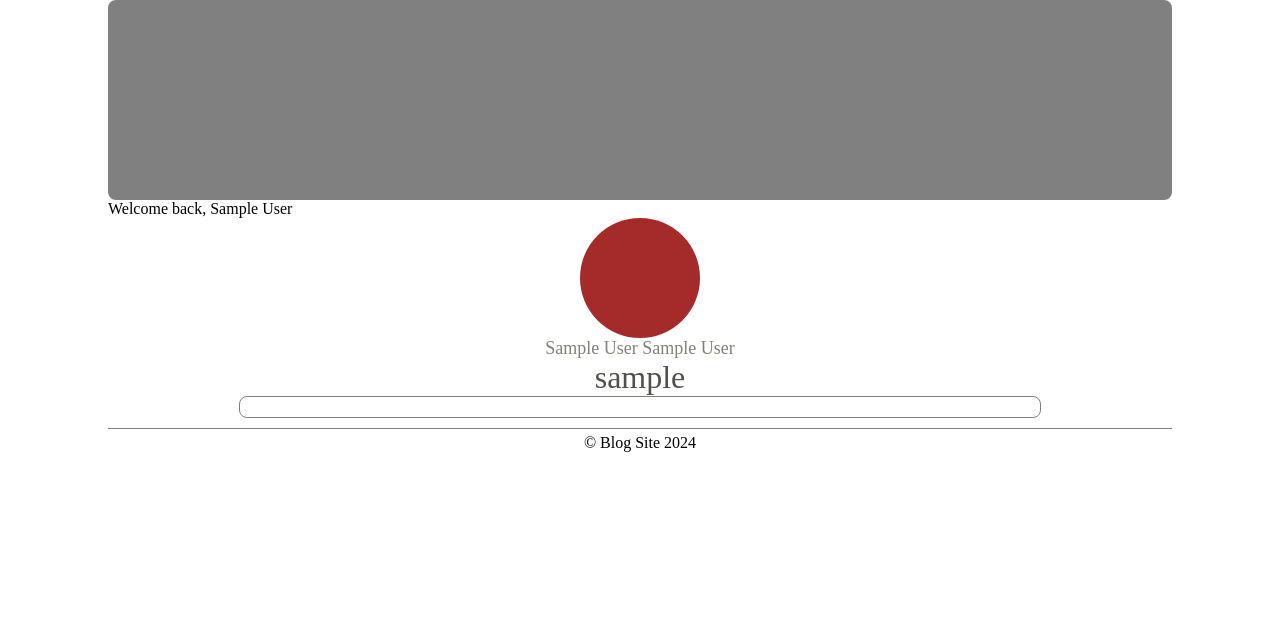
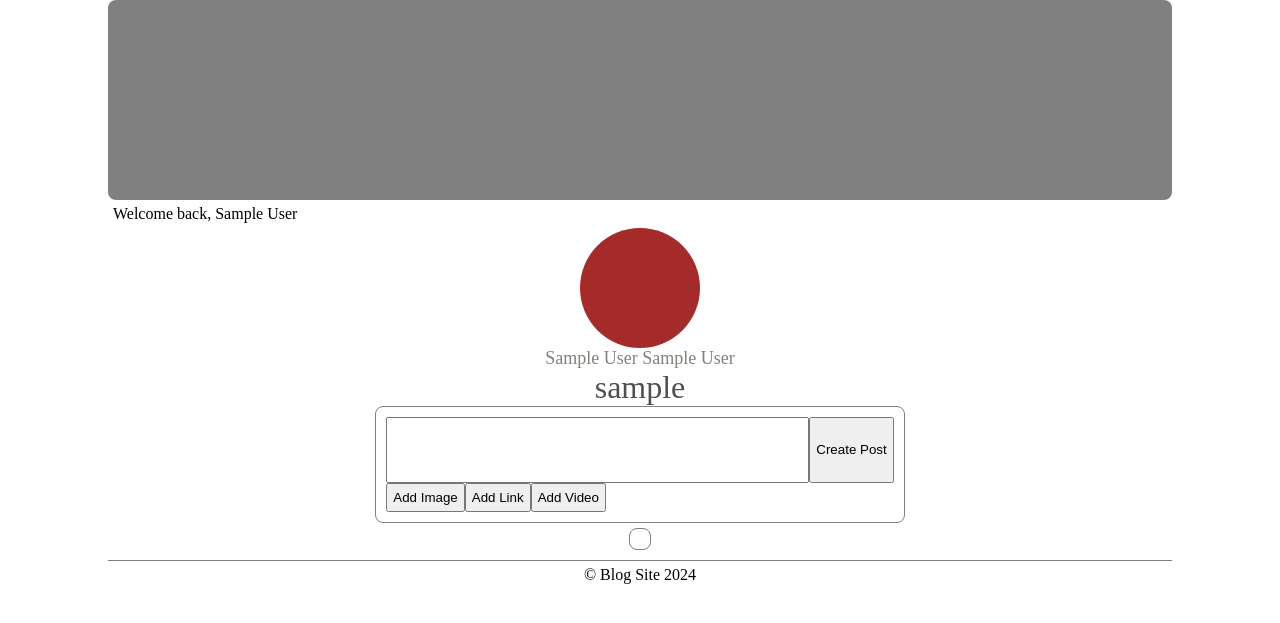
Before and after one commit to JacoMH/BlogPlatform, a PHP site: page /Profile.php in a window 1280 px wide. Shown: the part 75-698 px from the top of the page. Run offline with PHP 8.4, Linux system fonts and the light colour scheme; the visitor is signed in with stand-in values (Sample User, id 1); data that the repository does not hold is empty.

Commit message:
can now make posts, however the way is not very good

```diff
--- a/Profile.php
+++ b/Profile.php
@@ -27,9 +27,11 @@
         <div class="banner">
 
         </div>
+        <div class="topbanner">
         <?php
         echo("Welcome back, "); echo($_SESSION["firstName"]);
         ?>
+        </div>
         <div class="profilePic">
 
         </div>
@@ -43,12 +45,32 @@
             echo($_SESSION["username"]);
             ?>
         </span>
+        <form class="createPostContainer" action="Profile.php" method="POST">
+            <div style="display: flex; flex-direction: row;">
+                <textarea id="w3review" name="textContent" rows="4" cols="50"></textarea>
+                <button class = "createButton" type="submit" name="makePostButton">Create Post</button>
+            </div>
+            <div style="display: flex; flex-direction: row;">
+            <button class = "createButton" type="button" name="imageContent">Add Image</button>
+            <button class = "createButton" type="button" name="linkContent">Add Link</button>
+            <button class = "createButton" type="button" name="videoContent">Add Video</button>
+            </div>
+        </form>
+        <?php
+        //this method of it works but not well, need to find a way to clear the variables when refreshed.
+            if (isset($_POST['makePostButton']) && $_POST['textContent'] != "") {
+                $postContent = $_POST['textContent'] ?? null;
+                $addToPosts = $mysqli->prepare("INSERT INTO blogpost (userID, blogPostText) VALUES ('$SessionUser', '$postContent')");
+                $addToPosts->execute();
+            }
+        ?>
         <div class="AllPostsContainer">
             <?php
             //do if statements depending on the type of post it is, e.g. if its just text then do a just text post, with images has a diff format etc.
             while ($row = mysqli_fetch_assoc($result)) {
                 $profileID = $row['userID'];
 
+                echo("<div class='post'>");
                 //fetch their profile
                 $fetchUserProfile = "SELECT profilePicture, username FROM user where userID = '$profileID'";
 
@@ -57,11 +79,6 @@
                 $profileResult = mysqli_query($mysqli, $fetchUserProfile);
                 $profile = mysqli_fetch_assoc($profileResult);
                 echo($profile["profilePicture"]);
-                echo("</div>");
-
-                //username
-                echo("<div class = 'username'>");
-
                 echo("</div>");
 
                 //fetch the post
@@ -104,9 +121,11 @@
                     echo($row['blogPostVideo']);
                     echo("</div>");
                 }
+                echo("</div>");
             }
             ?>
         </div>
+
         <?php
                 //query which selects all profile stuff, lists posts etc. made. If query returns nothing then 2 buttons are displayed telling the user to log in or reg
                 include("Includes/footer.php");
--- a/css/desktop.css
+++ b/css/desktop.css
@@ -113,22 +113,53 @@ li {
     background: brown;
     margin-top: 10px;
     margin-bottom: 10px;
-    margin-right: 5px;
+    margin-right: 10px;
     border-radius: 300px;
-    width: 20px;
-    height: 20px;
+    max-width: 40px;
+    max-height: 40px;
     display: flex;
     flex-direction: row;
     align-content: center;
-    padding: 10px;
+    padding: 20px;
 }
 
 .AllPostsContainer{
     display: flex;
-    flex-direction: row;
+    flex-direction: column;
     margin: auto;
     padding: 10px;
     border: 1px solid grey;
     border-radius: 8px;
-    padding: 10px 400px;
 }
+
+.topbanner{
+    display: flex;
+    flex-direction: row;
+    margin: 5px;
+    justify-content: space-between;
+}
+
+.createButton{
+    padding: 5px;
+}
+
+.post{
+    display:flex;
+    flex-direction: row;
+    margin-top: 5px;
+    align-items: center;
+}
+
+.createPostContainer{
+    display: flex;
+    flex-direction: column;
+    margin: auto;
+    padding: 10px;
+    border: 1px solid grey;
+    border-radius: 8px;
+    margin-bottom: 5px;
+}
+
+textarea {
+    resize: none;
+  }
```
